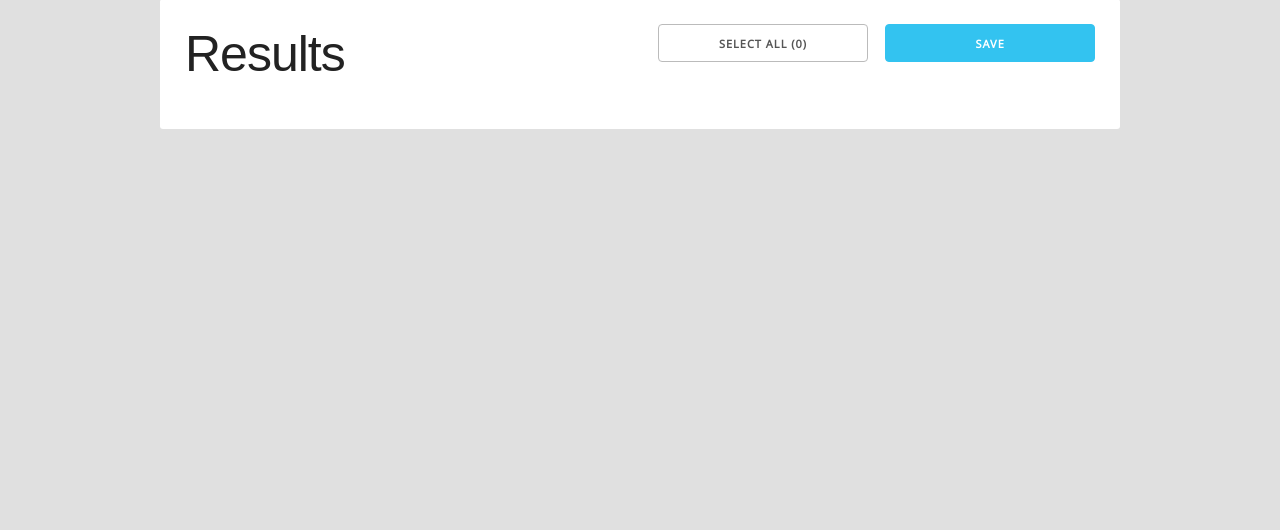
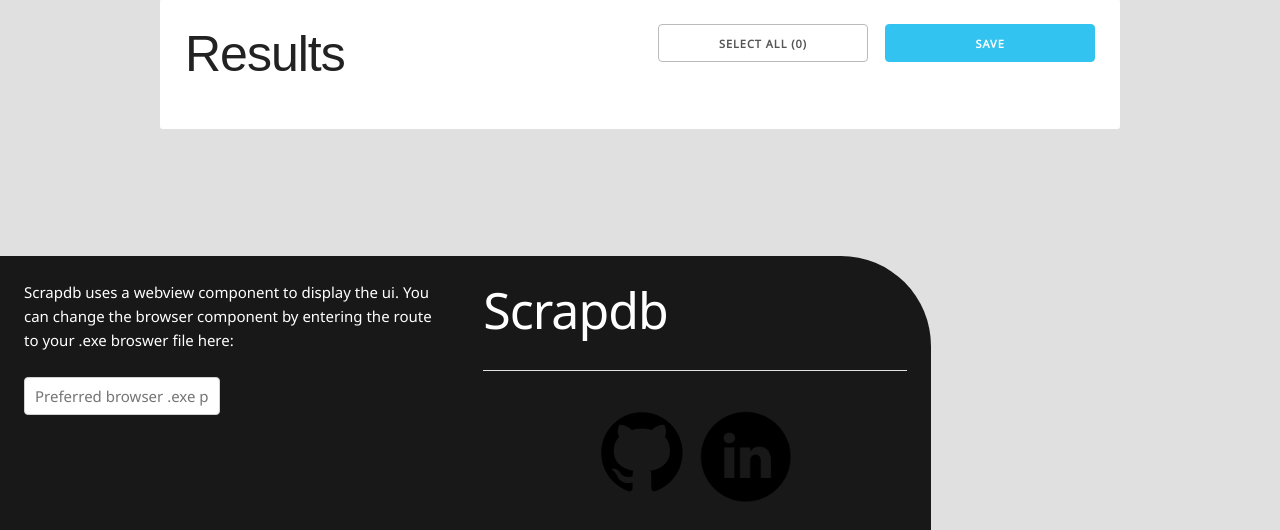
Before and after one commit to jsanchezpc/scrapdb, a Flask app: page / in a window 1280 px wide. Shown: the part 270-800 px from the top of the page. Run offline with Flask 2, Linux system fonts and the light colour scheme; some web fonts are replaced.

Commit message:
adding a footer

```diff
--- a/server.py
+++ b/server.py
@@ -54,4 +54,4 @@
 
 if __name__ == "__main__":
     #app.run(debug=True)
-      FlaskUI(app=app, server="flask").run()
+      FlaskUI(app=app, server="flask", browser_path="C:\Program Files\Google\Chrome\Application\chrome.exe").run()
--- a/static/css/styles.css
+++ b/static/css/styles.css
@@ -2,6 +2,17 @@
     margin: 0;
     background-color: rgb(224, 224, 224);
     font-family: 'Noto Sans', sans-serif;
+    padding-bottom: 100px;
+}
+
+::-webkit-scrollbar {
+    width: 8px;
+    background-color: black;
+}
+
+::-webkit-scrollbar-thumb {
+    background: #ff0000;
+    border-radius: 10px;
 }
 
 header {
@@ -68,7 +79,8 @@
     font-family: 'Montserrat Subrayada', sans-serif;
 }
 
-form#url-form input#link-input, form#query-form input#qinput {
+form#url-form input#link-input,
+form#query-form input#qinput {
     width: 100%;
 }
 
@@ -79,3 +91,23 @@
 div#results-container div#results img.result-image:hover {
     cursor: pointer;
 }
+
+footer {
+    background-color: rgb(24, 24, 24);
+    color: white;
+    padding: 24px;
+    width: 69%;
+    border-radius: 0 90px 0 0;
+    position: absolute;
+    bottom: 0;
+}
+
+footer div#contact-box {
+    display: flex;
+    justify-content: center;
+    align-items: center;
+}
+
+footer div#contact-box img.contact-img {
+    text-align: center;
+}
--- a/static/js/eListeners.js
+++ b/static/js/eListeners.js
@@ -1,3 +1,17 @@
-document.addEventListener('DOMContentLoaded', () => {
-    console.log("web loaded")
+async function getRequest(url = '') {
+    const response = await fetch(url, {
+        method: 'GET',
+        cache: 'no-cache'
+    })
+    return response.json()
+}
+document.addEventListener('DOMContentLoaded', function () {
+    let url = document.location
+    let route = "/flaskwebgui-keep-server-alive"
+    let interval_request = 3 * 1000 //sec
+    function keep_alive_server() {
+        getRequest(url + route)
+            .then(data => console.log(data))
+    }
+    setInterval(keep_alive_server, interval_request)()
 })
--- a/templates/index.html
+++ b/templates/index.html
@@ -72,7 +72,28 @@
                 </div>
             </div>
         </main>
+        <footer>
+            <div class="row">
+                <div class="six columns">
+                    <p>Scrapdb uses a webview component to display the ui. You can change the browser component by
+                        entering the route to your .exe broswer file here: </p>
+
+                    <form method="POST" action="/try_browser" method="post"><input type="text" name="chromesrc"
+                            id="chrome-src-input" placeholder="Preferred browser .exe path">
+                    </form>
+                </div>
+                <div class="six columns">
+                    <h1>Scrapdb</h1>
+                    <hr>
+                    <div id="contact-box">
+                        <img class="contact-img" src="static/img/gh.png" width="100px" alt="github image">
+                        <img src="static/img/in.png" width="100px" alt="linkedin image">
+                    </div>
+                </div>
+            </div>
+        </footer>
     </div>
+    <script src="static/js/eListeners.js"></script>
 </body>
 
 </html>
```
Also changed, not shown: static/img/gh.png (added), static/img/in.png (added).
